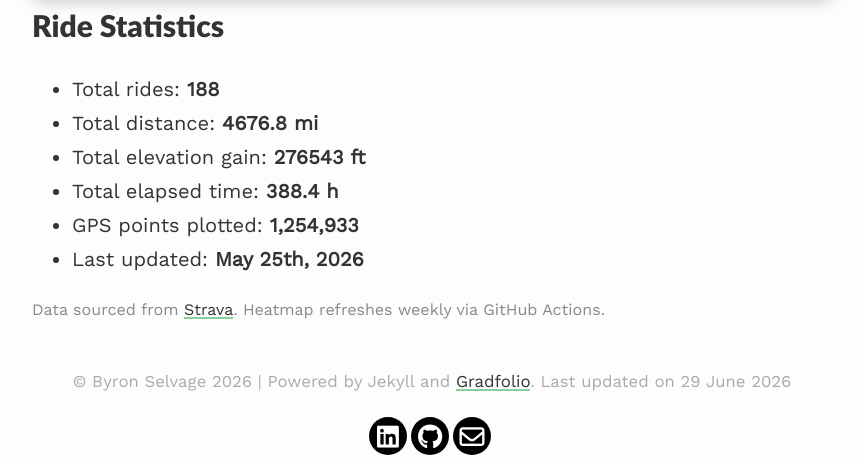
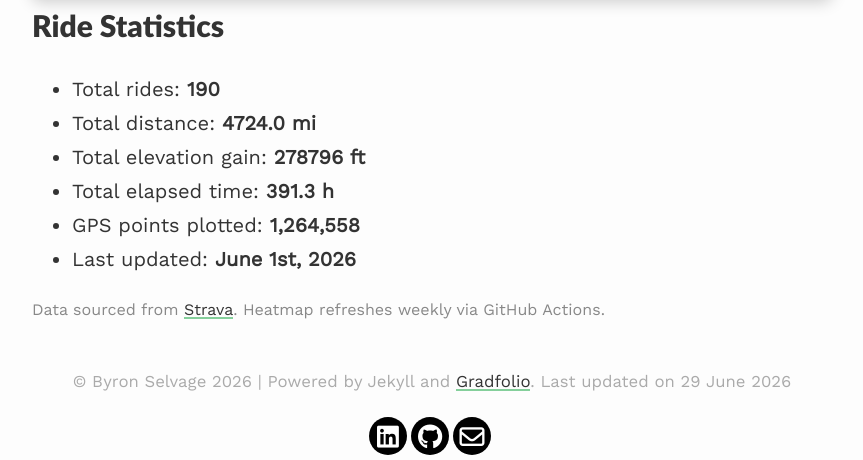
Before and after one commit to Byron-Selvage/Byron-Selvage.github.io, a Jekyll site: the page built from _pages/heatmap.md, in a window 1280 px wide. Shown: the part 842-1302 px from the top of the page, without its empty margins (208-1071 px from the left). Built offline with Jekyll 4.4.1, drawn with Linux system fonts in a browser that asks for light colours.

Commit message:
chore: update strava heatmap [skip ci]

```diff
--- a/_pages/heatmap.md
+++ b/_pages/heatmap.md
@@ -23,12 +23,12 @@ All my outdoor rides, visualized. Updated automatically every week.
 <!-- STATS:START -->
 ## Ride Statistics
 
-- Total rides: **188**
-- Total distance: **4676.8 mi**
-- Total elevation gain: **276543 ft**
-- Total elapsed time: **388.4 h**
-- GPS points plotted: **1,254,933**
-- Last updated: **May 25th, 2026**
+- Total rides: **190**
+- Total distance: **4724.0 mi**
+- Total elevation gain: **278796 ft**
+- Total elapsed time: **391.3 h**
+- GPS points plotted: **1,264,558**
+- Last updated: **June 1st, 2026**
 <!-- STATS:END -->
 
 <p style="font-size: 0.8em; color: #888; margin-top: 8px;">
```
